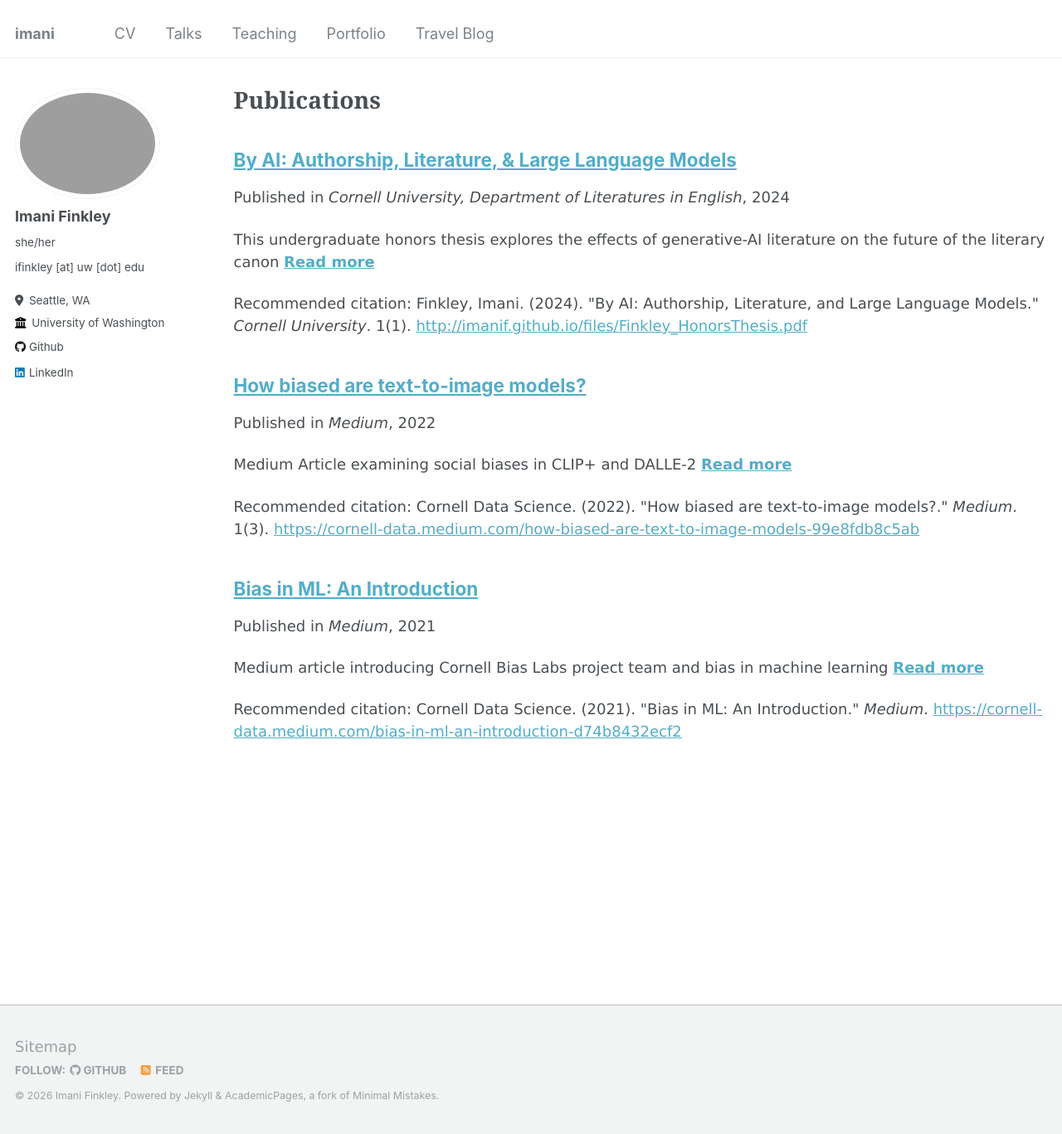
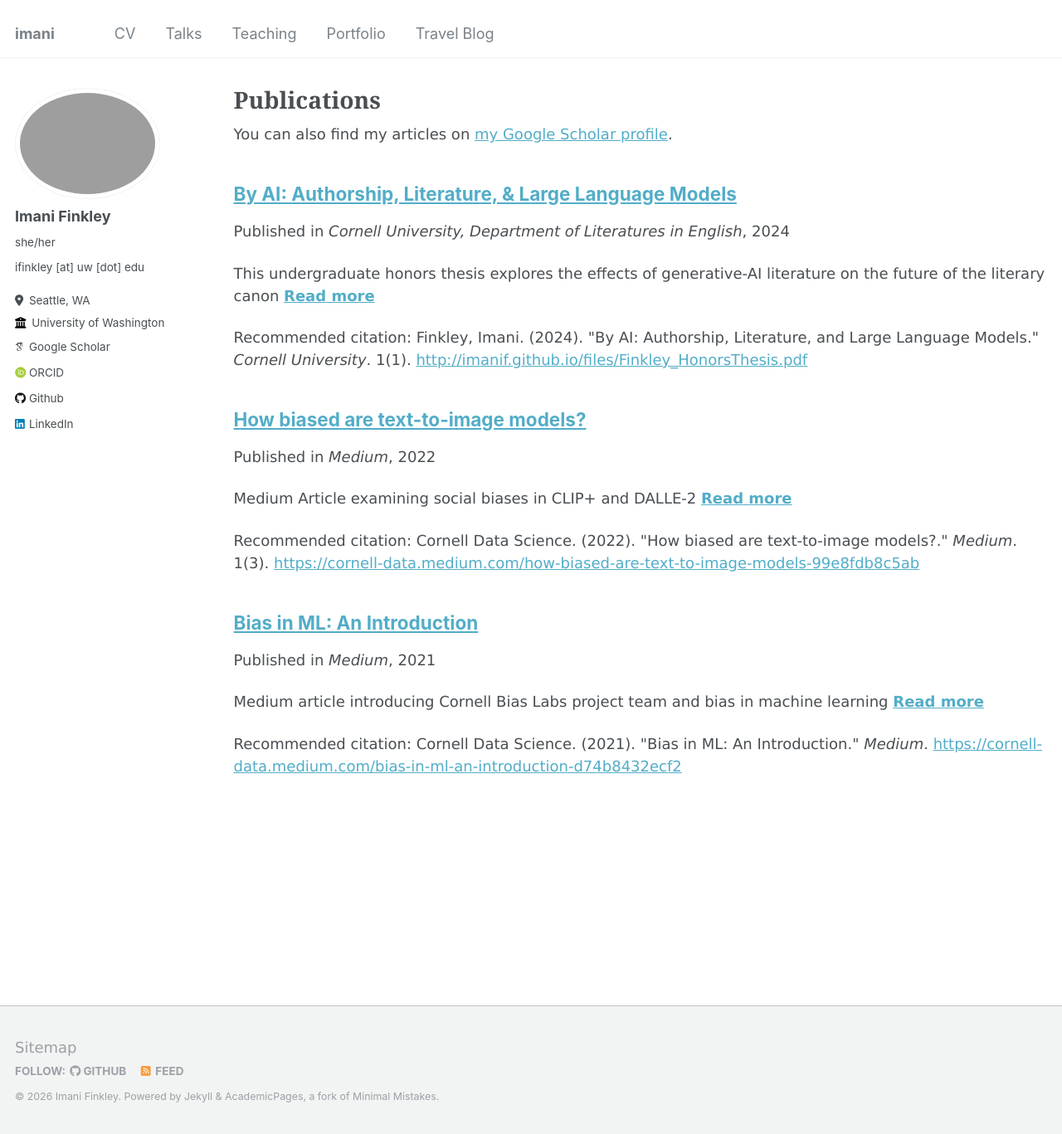
Before and after one commit to imanif/imanif.github.io, a Jekyll site: the page built from _pages/publications.md, in a window 1280 px wide and 1367 px high. Shown: the whole window at 83% size. Built offline with Jekyll 4.4.1, drawn with Linux system fonts in a browser that asks for light colours; some web fonts are replaced; part of the change alters nothing that is shown.

Commit message:
Update _config.yml

```diff
--- a/_config.yml
+++ b/_config.yml
@@ -32,9 +32,9 @@ author:
 
   # Academic websites
   arxiv            : # URL - Update with the correct link to your profile
-  googlescholar    : # URL
+  googlescholar    : https://scholar.google.com/citations?hl=en&view_op=list_works&gmla=AElLoL3nKxpVR_5Oei4WGtlJNxkYX5WUpSBinWABcftaNsKZ4ltFJW3dneyNqZuSKLTZLXZzABt1-oZKJ_SDkQ&user=Lz2L5VgAAAAJ
   impactstory      : # URL
-  orcid            : # URL
+  orcid            : https://orcid.org/0009-0005-2323-4461
   pubmed           : # URL
   researchgate     : # URL
 
```
